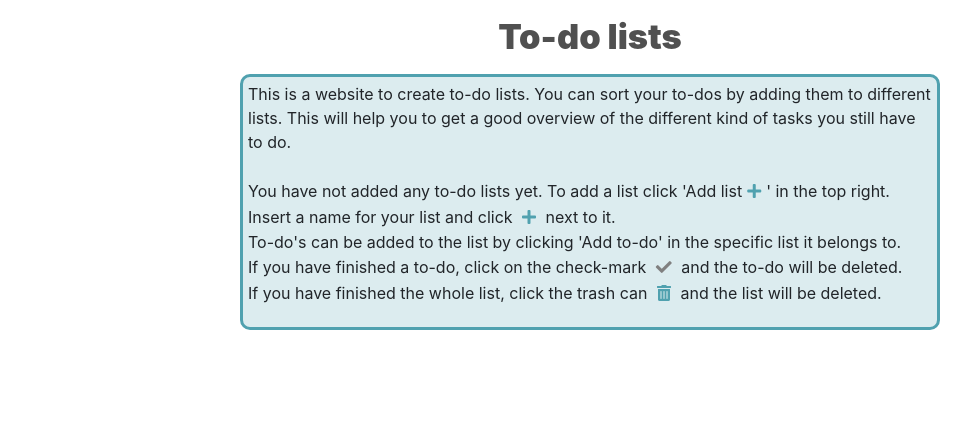
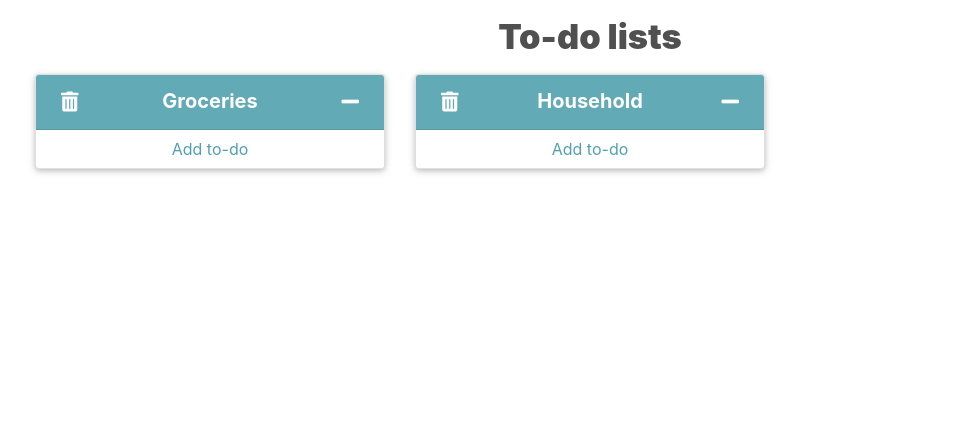
Before and after one commit to mronckers/2ID60-Website, a Django app: page / in a window 1280 px wide. Shown: the part 58-487 px from the top of the page, without its empty margins (50-1021 px from the left). Run offline with Django 3.2, Linux system fonts and the light colour scheme; data comes from the database, SQL or seed files in the repository; both versions use the stored data as it was after the commit; some libraries are stand-ins or nearby versions.

Commit message:
Use database in index html

```diff
--- a/webtech_project/rango/templates/rango/index.html
+++ b/webtech_project/rango/templates/rango/index.html
@@ -72,7 +72,36 @@
               Cards will be added inside the "row" class -->
           <div class="content">
               <div class="container">
-                  <div class="row"></div>
+                  <div class="row">
+                      {% for list in lists %}
+                      <div class="col-xs-12 col-sm-4">
+                          <div class="card" id= "test">
+                              <div class="card-header">
+                                {{ list.name }}
+                                <a href="" class="removeCard"><span class="float-left fas fa-trash-alt"></span></a>
+                                <a href="" class="openBody"><span class="float-right fas fa-plus"></span></a>
+                                <a href="" class="closeBody"><span class="float-right fas fa-minus" ></span></a>
+                              </div>
+                              <div class="card-body text-left" id="card-body">
+                                <ul class="list-group list-group-flush" id="newList">
+                                </ul>
+                              </div>
+                              <div class="card-add-more">
+                                <form class="form-group">
+                                    <div class="input-group">
+                                        <input class="form-control" type="text" id="newItemInput" placeholder="To do...">
+                                        <a href="" class="addItem"><span class="float-right fas fa-plus"></span></a>
+                                        <a href="" class="cancelAddItem"><span class="float-right fas fa-trash-alt"></span></a>
+                                    </div>
+                                </form>
+                                  <button class="btn btn-block addToDo">
+                                      Add to-do
+                                  </button>
+                              </div>
+                          </div>
+                      </div>
+                      {% endfor %}
+                  </div>
               </div>
           </div>
       </div>
--- a/webtech_project/rango/views.py
+++ b/webtech_project/rango/views.py
@@ -1,8 +1,10 @@
 from django.shortcuts import render
+from .models import TodoList
 
 from django.http import HttpResponse
 def index(request):
-    context_dict = {'boldmessage': 'beautiful person'}
-    return render(request, 'rango/index.html', context = context_dict)
+    #context_dict = {'boldmessage': 'beautiful person'}
+    lists = TodoList.objects.all()
+    return render(request, 'rango/index.html',{'lists': lists}) #context = context_dict)
 def about(request):
     return HttpResponse("Something about page and <a href='/rango/'>link to index)</a>")
```
Also changed, not shown: webtech_project/todolists.sqlite3.
